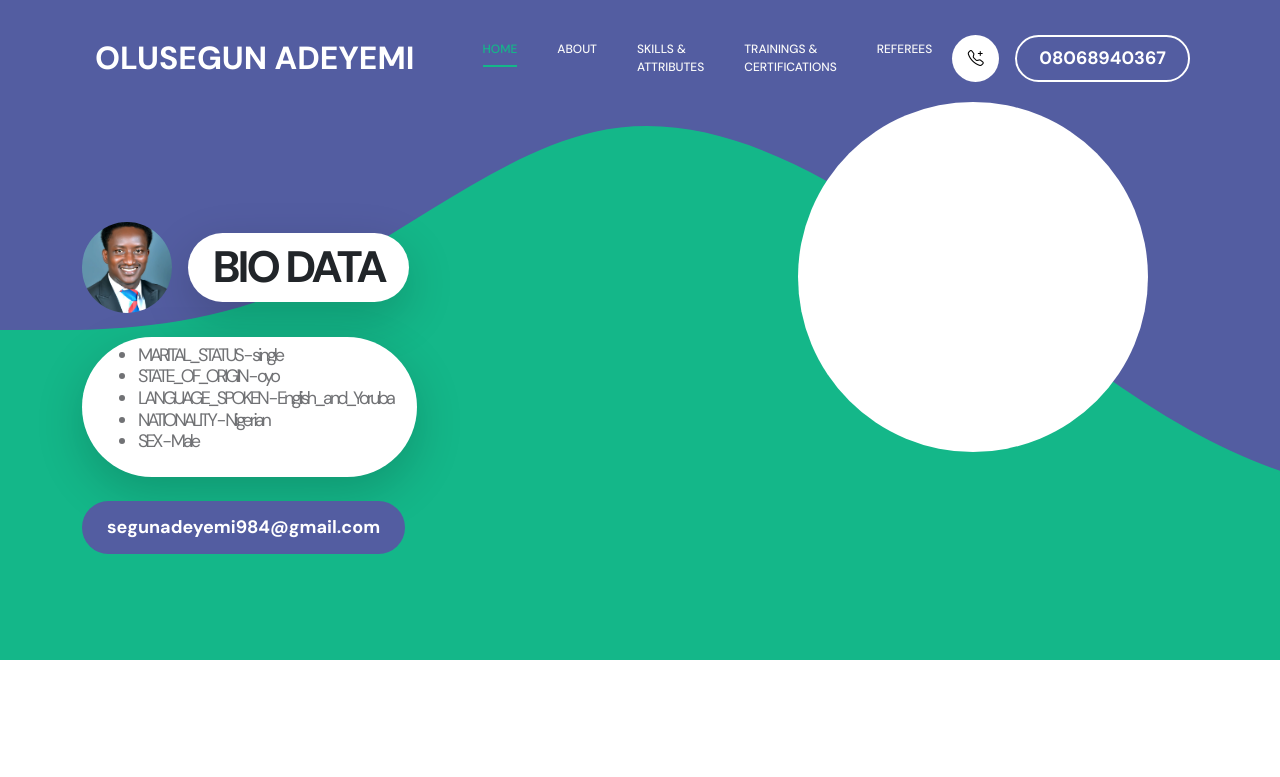
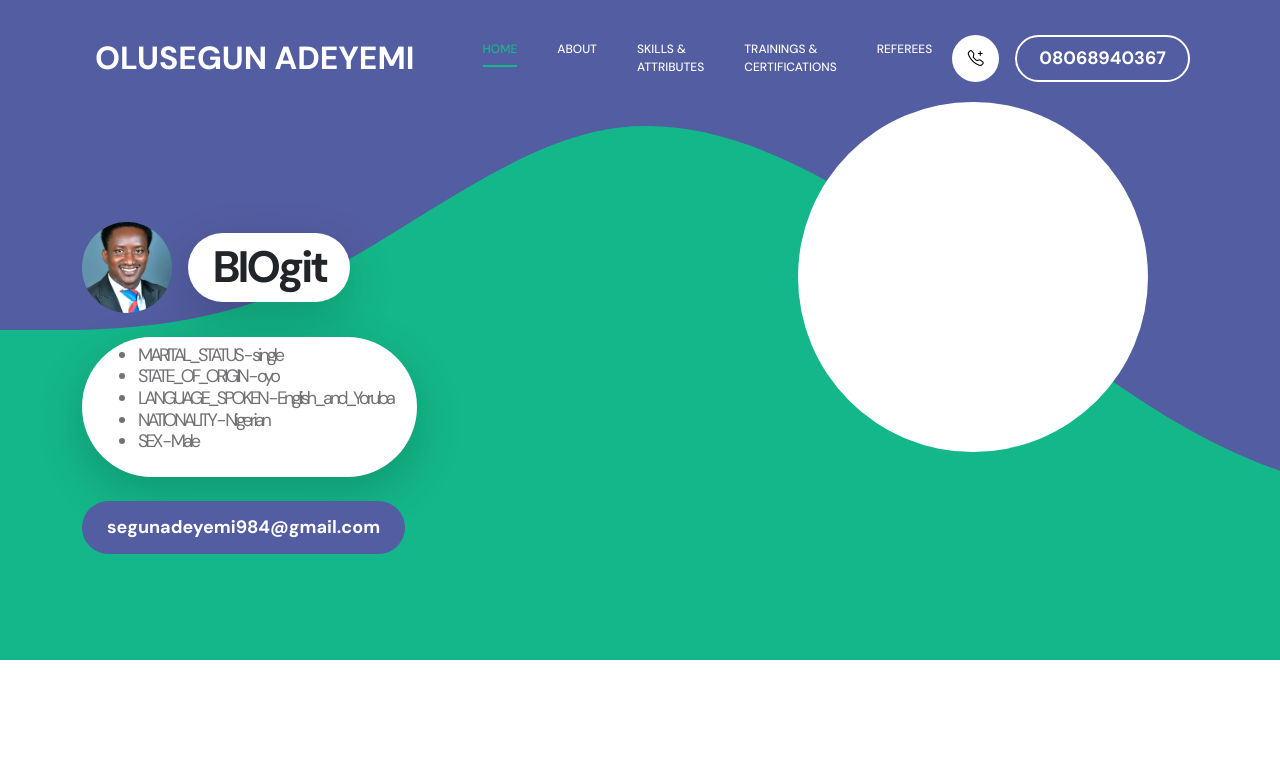
Before and after one commit to segun1984/second-cv, a plain HTML site: page index.html in a window 1280 px wide. Shown: the top 777 px of the page. Drawn offline with Linux system fonts and the light colour scheme.

Commit message:
second commit

```diff
--- a/index.html
+++ b/index.html
@@ -102,7 +102,7 @@ https://templatemo.com/tm-578-first-portfolio
                                 <div class="hero-title-wrap d-flex align-items-center mb-4">
                                     <img src="images/myPICTURE.jpg" class="avatar-image avatar-image-large img-fluid" alt="">
 
-                                    <h1 class="hero-title ms-3 mb-0">BIO DATA</h1>
+                                    <h1 class="hero-title ms-3 mb-0">BIOgit</h1>
                                 </div>
 
                                 <h2 class="mb-4">
```
